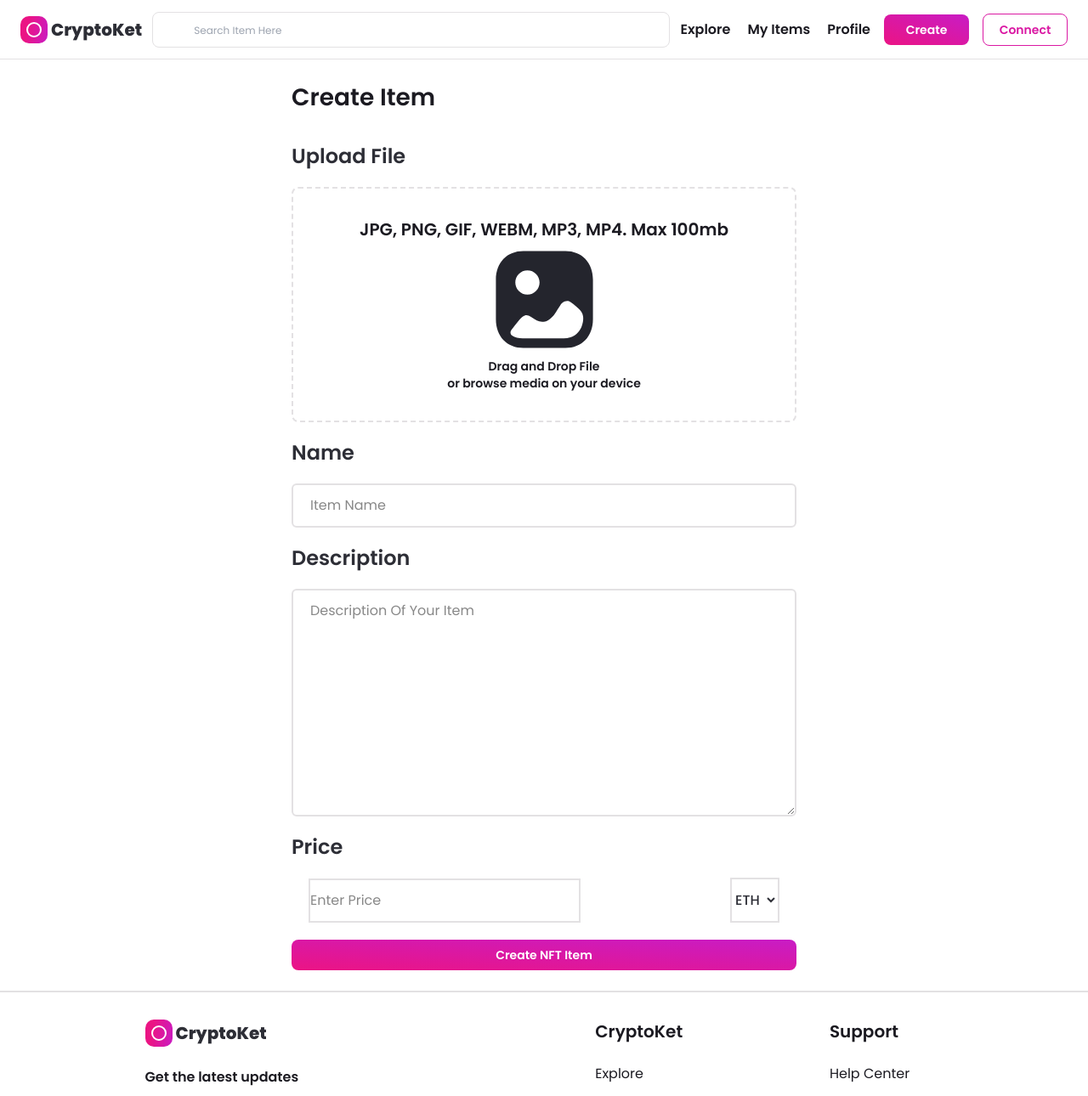
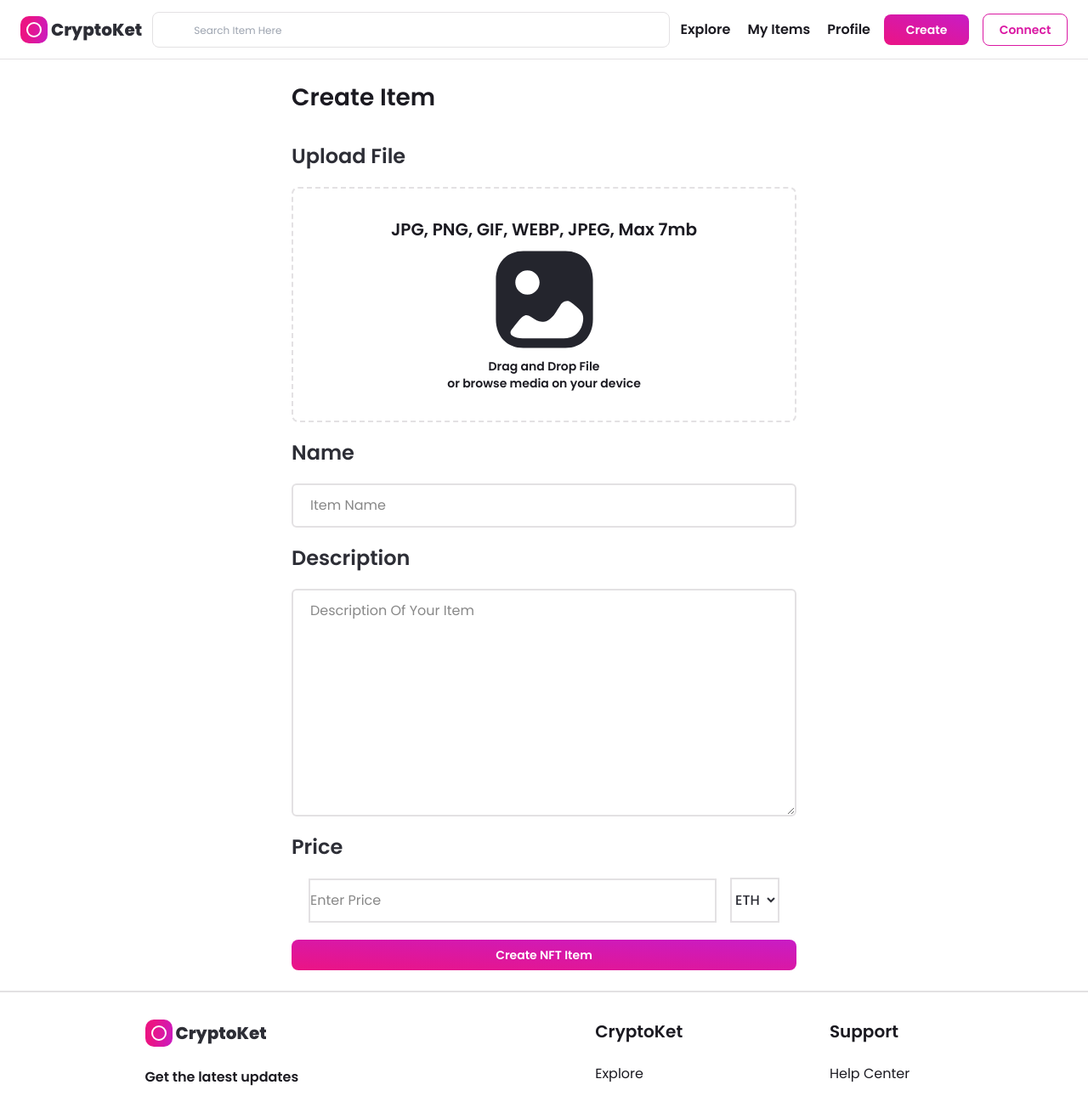
Before and after one commit to elvis-ndubuisi/cryptoket, a Svelte app: page /item/create in a window 1280 px wide. Shown: the top 1290 px of the page at 85% size. Built offline with nearby package versions, Linux system fonts and the light colour scheme; sample sign-in values are in the browser's storage; some icons are missing.

Commit message:
- 🐛 bug(utils/api.js): refactored auto logout logic - ✨ feat(app.css): disabled default browser style for input:number - ✨ feat(routes/CreateItem.svelte): added file drag n' drop func

```diff
--- a/src/app.css
+++ b/src/app.css
@@ -8,6 +8,17 @@
   html {
     font-family: "Poppins", sans-serif;
   }
+
+  input::-webkit-outer-spin-button,
+  input::-webkit-inner-spin-button {
+    -webkit-appearance: none;
+    margin: 0;
+  }
+
+  /* Firefox */
+  input[type="number"] {
+    -moz-appearance: textfield;
+  }
 }
 
 .hide-scrollbar {
--- a/src/routes/CreateItem.svelte
+++ b/src/routes/CreateItem.svelte
@@ -6,8 +6,6 @@
   import API from "../utils/api";
   import { topBids, userNfts } from "../utils/store";
   import { useNavigate } from "svelte-navigator";
-
-  function handleDropZone() {}
 
   const navigate = useNavigate();
   const controller = new AbortController();
@@ -83,6 +81,10 @@
     controller.abort();
   }
 
+  function handleFileDrop(event) {
+    file = event.dataTransfer.files;
+  }
+
   // Executes each time isError is modified.
   $: {
     if (isError) {
@@ -111,15 +113,21 @@
   >
     <Label labelFor="upload" labelName="upload file" styles="h-[329px]">
       <section
+        on:dragover|preventDefault|stopPropagation={() => {}}
+        on:dragleave|preventDefault|stopPropagation={() => {}}
+        on:dragenter|preventDefault|stopPropagation={() => {}}
+        on:drop|preventDefault|stopPropagation={handleFileDrop}
         class={`h-full w-full border-2 border-dashed ${
           isError && fileErrMessage !== ""
             ? "border-rose-500"
+            : file
+            ? "border-green-400"
             : "border-cr-grey-100 dark:border-cr-light"
         } rounded-lg`}
       >
         <div class="flex flex-col items-center justify-center h-full">
           <p class="font-semibold text-xl text-center">
-            JPG, PNG, GIF, WEBM, MP3, MP4. Max 100mb
+            JPG, PNG, GIF, WEBP, JPEG, Max 7mb
           </p>
 
           <div class="w-[137px] aspect-square object-contain">
@@ -134,7 +142,9 @@
                 fill-rule="evenodd"
                 clip-rule="evenodd"
                 d="M43.761 125.583H93.233C112.586 125.583 125.583 112.008 125.583 91.8087V45.1913C125.583 24.9917 112.586 11.4167 93.2387 11.4167H43.761C24.4138 11.4167 11.4165 24.9917 11.4165 45.1913V91.8087C11.4165 112.008 24.4138 125.583 43.761 125.583ZM48.5142 62.7917C40.6444 62.7917 34.2498 56.3885 34.2498 48.5208C34.2498 40.6532 40.6444 34.25 48.5142 34.25C56.3782 34.25 62.7785 40.6532 62.7785 48.5208C62.7785 56.3885 56.3782 62.7917 48.5142 62.7917ZM113.144 85.248C115.055 90.1493 114.062 96.0402 112.019 100.894C109.596 106.667 104.958 111.039 99.1147 112.947C96.5201 113.796 93.7993 114.167 91.0842 114.167H42.9758C38.1886 114.167 33.9523 113.018 30.4795 110.88C28.304 109.536 27.9194 106.438 29.5324 104.429C32.2303 101.071 34.8937 97.7015 37.5801 94.3024C42.7003 87.7988 46.1502 85.9137 49.9846 87.569C51.5402 88.2524 53.1015 89.2774 54.7088 90.3613C58.9909 93.2715 64.9435 97.2714 72.7845 92.9298C78.1504 89.9245 81.2625 84.7695 83.9727 80.2804L84.0181 80.2053C84.2101 79.8904 84.4004 79.5755 84.5902 79.2615C85.501 77.7544 86.3997 76.2675 87.4162 74.8976C88.6905 73.1833 93.4147 67.8225 99.5337 71.6399C103.431 74.0434 106.709 77.2952 110.216 80.7767C111.554 82.1081 112.506 83.6221 113.144 85.248Z"
-                class="dark:fill-white fill-cr-dark"
+                class={`${
+                  file ? "fill-green-400" : "dark:fill-white fill-cr-dark"
+                }`}
               />
             </svg>
           </div>
@@ -242,7 +252,7 @@
 
     <Label labelFor="price" labelName="price">
       <div
-        class="flex items-center justify-between px-5 dark:bg-cr-black-100 bg-cr-light rounded-md"
+        class="flex items-center justify-between gap-4 px-5 dark:bg-cr-black-100 bg-cr-light rounded-md"
       >
         <input
           type="number"
@@ -256,7 +266,7 @@
           bind:value={price}
           id="price"
           placeholder="Enter price"
-          class="py-3 outline-none bg-cr-light text-cr-black-100 dark:bg-cr-black-100 font-regular text-base dark:text-cr-light placeholder:capitalize placeholder:text-cr-grey-200 dark:placeholder:text-cr-light dark:placeholder:opacity-50 border-2 border-cr-grey-100 dark:border-none flex-grow-0 w-auto"
+          class="py-3 outline-none bg-cr-light text-cr-black-100 dark:bg-cr-black-100 font-regular text-base dark:text-cr-light placeholder:capitalize placeholder:text-cr-grey-200 dark:placeholder:text-cr-light dark:placeholder:opacity-50 border-2 border-cr-grey-100 dark:border-none flex-1 w-auto"
         />
 
         <select
--- a/src/utils/api.js
+++ b/src/utils/api.js
@@ -16,14 +16,12 @@ let shouldRefresh = false;
 API.interceptors.response.use(
   (res) => res,
   async (error) => {
-    // const originalReq = error.config;
     if (
       (error.response.status === 403 || error.response.status === 401) &&
       !shouldRefresh
-      // !originalReq._retry
     ) {
       shouldRefresh = true; // start request;
-      // originalReq._retry = true;
+      try {
         const refResponse = await API.post("/user/auth/refresh", {
           refreshToken: refToken,
         });
@@ -35,11 +33,16 @@ API.interceptors.response.use(
 
           return API(error.config);
         }
+      } catch (error) {
+        console.log("refresh token failed");
+        sessionStorage.removeItem("user");
+        sessionStorage.removeItem("refreshToken");
+        user.set(null);
+        return Promise.reject(error);
+      }
     }
     shouldRefresh = false; // Ends request after first execution
-    /* Remove user details */
-    sessionStorage.removeItem("user");
-    user.set(null);
+
     return Promise.reject(error);
   }
 );
```
Lines whose indentation alone changed are shown as unchanged.
